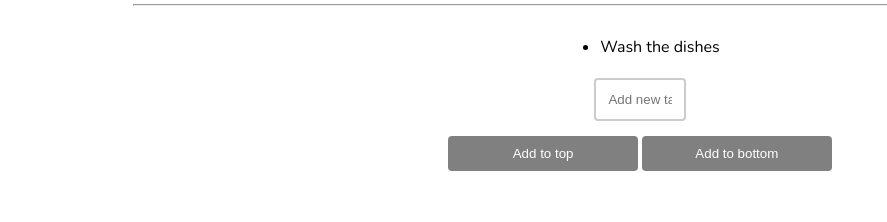
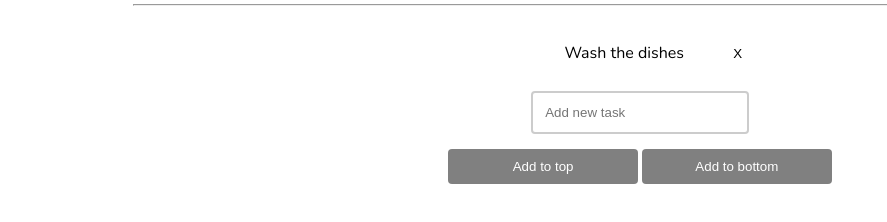
Before and after one commit to ismailsumercetin/todolist-js, a website built with Parcel: page index.html in a window 1280 px wide. Shown: the part 126-348 px from the top of the page, without its empty margins (0-887 px from the left). Built offline with nearby package versions, Linux system fonts and the light colour scheme.

Commit message:
minor front-end changes, delete button added with functionality

```diff
--- a/src/index.js
+++ b/src/index.js
@@ -73,20 +73,36 @@ const populateTask = () => {
     (task) => task.owner === Number(ownerId)
   );
 
+  //check if there are any tasks to be rendered
   if (tasksOfOwner.length !== 0) {
     //create list elements and render tasks to DOM
-  tasksOfOwner.forEach((task) => {
-    const listElement = document.createElement("li");
-    listElement.textContent = task.text;
-    listElement.setAttribute(TASK_ID, task.id);
-    ulElement.appendChild(listElement);
-  });
-  //get li elements for removal
-  liElements = document.querySelectorAll("li");
-  //HTMLCollection to array
-  [...liElements].forEach((liElement) => {
-    liElement.addEventListener("click", remove);
-  });
+    tasksOfOwner.forEach((task) => {
+      const listElement = document.createElement("li");
+      listElement.textContent = task.text;
+      listElement.style = "margin: 15px"
+      ulElement.appendChild(listElement);
+
+      //create delete button for each task
+      const taskDeleteButton = document.createElement("button");
+      taskDeleteButton.setAttribute('id', 'deleteButton');
+      taskDeleteButton.setAttribute(TASK_ID, task.id);
+      taskDeleteButton.textContent = "X"
+
+      //remove list element listener
+      taskDeleteButton.addEventListener("click", remove);
+
+      listElement.append(taskDeleteButton);
+
+      /*
+      //create checkbox for each task
+      const taskCheckbox = document.createElement("input");
+      taskCheckbox.type = "checkbox";
+      taskCheckbox.value = task.id;
+      listElement.prepend(taskCheckbox);
+      */
+
+    });
+
   } else {
     ulElement.innerHTML = "<h3>No Task</h3>"
   }
--- a/src/styles.css
+++ b/src/styles.css
@@ -16,8 +16,9 @@ hr {
 }
 
 ul {
-  display: table;
+
   margin: 0 auto 20px auto;
+  list-style-type: none;
 }
 
 #buttons {
@@ -28,7 +29,7 @@ ul {
 
 input[type=text] {
 
-  width: 5%;
+  width: 15%;
   padding: 12px;
   border: 2px solid #ccc;
   border-radius: 4px;
@@ -56,6 +57,7 @@ button {
 button:hover {
   background-color: #12c912;
   outline: none;
+  cursor: pointer;
 }
 
 li {
@@ -79,8 +81,24 @@ select {
 
 select:hover {
   background-color:rgb(167, 222, 222);
+  cursor: pointer;
 }
 
 #labelTodo {
   margin-right: 5px;
 }
+
+#deleteButton {
+  margin: auto auto auto 3%;
+  content: "X";
+  color: black;
+  background: none;
+  width: 3%;
+  size: 5px
+}
+
+#deleteButton:hover {
+  background-color: red;
+  border-radius: 20px;
+  color: white;
+}
```
